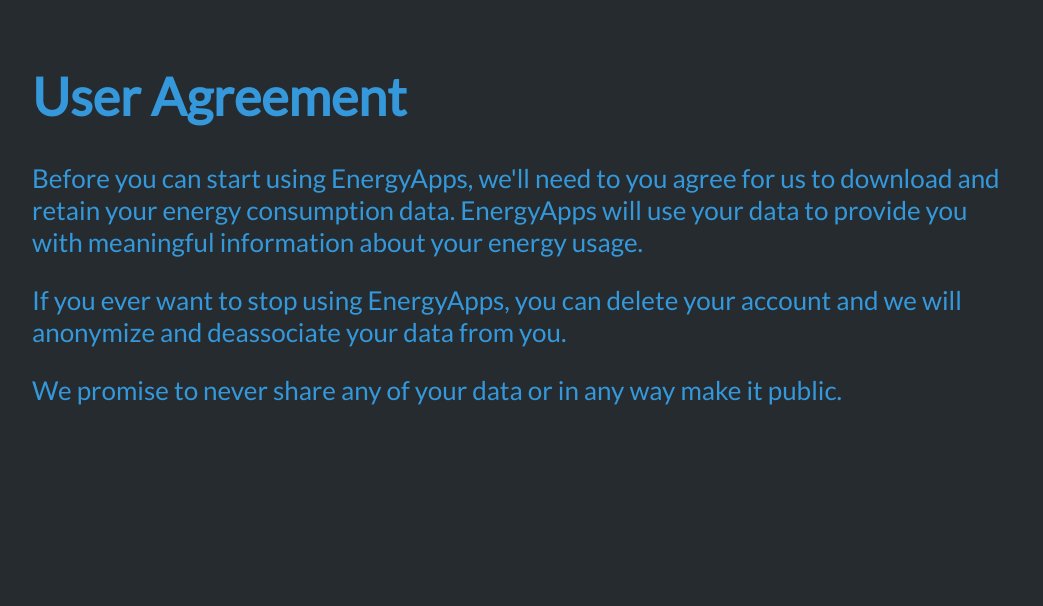
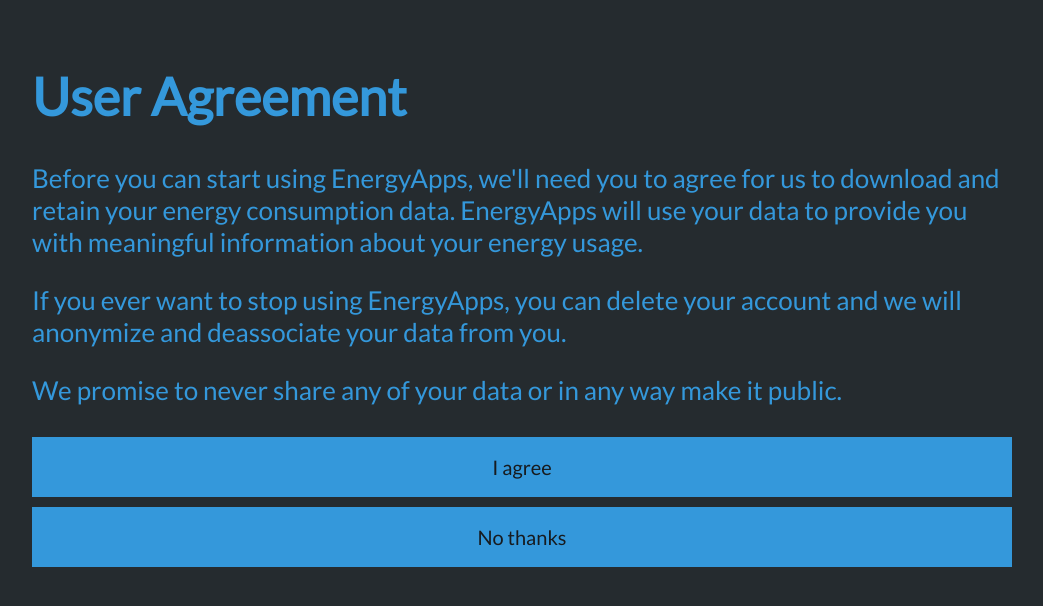
Before and after one commit to glifchits/energyapps, a Flask app: page /agreement in a window 1280 px wide. Shown: the part 59-665 px from the top of the page, without its empty margins (118-1161 px from the left). Run offline with Flask 2, Linux system fonts and the light colour scheme; style sheets or scripts are compiled from the project's sources; some libraries are stand-ins or nearby versions.

Commit message:
eui agreement template

```diff
--- a/app/templates/auth/agree_eui.html
+++ b/app/templates/auth/agree_eui.html
@@ -5,16 +5,21 @@
 <h1>User Agreement</h1>
 
 <p>
-  Before you can start using EnergyApps, we'll need to you agree for us to download
-  and retain your energy consumption data. EnergyApps will use your data to provide
-  you with meaningful information about your energy usage.
+Before you can start using EnergyApps, we'll need you to agree for us to download
+and retain your energy consumption data. EnergyApps will use your data to provide
+you with meaningful information about your energy usage.
 </p>
 <p>
-  If you ever want to stop using EnergyApps, you can delete your account and we will
-  anonymize and deassociate your data from you.
+If you ever want to stop using EnergyApps, you can delete your account and we will
+anonymize and deassociate your data from you.
 </p>
 <p>
-  We promise to never share any of your data or in any way make it public.
+We promise to never share any of your data or in any way make it public.
 </p>
 
+<form id=eui-agreement method=POST action='{{ url_for('auth.eui_agreement') }}'>
+  <button name=agree value=agree>I agree</button>
+  <button name=disagree value=disagree>No thanks</button>
+</form>
+
 {% endblock %}
```
